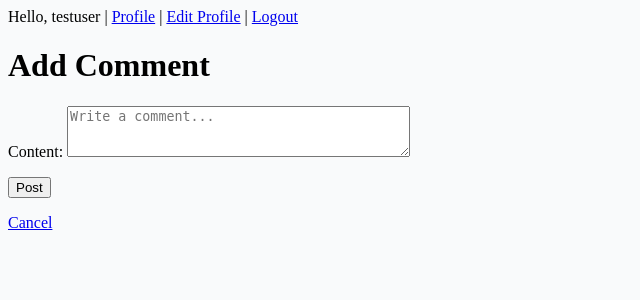
After one commit to IjeomaBenny/Alx_DjangoLearnLab, a Django app: page /post/1/comments/new/ in a window 1280 px wide. The commit adds this page. Shown: the top 300 px of the page, without its empty margins (0-640 px from the left). Run offline with Django 5.2, Linux system fonts and the light colour scheme; a user stored in the database is signed in.

Commit message:
Comments: model, form, views, URLs, templates

```diff
--- a/django_blog/blog/forms.py
+++ b/django_blog/blog/forms.py
@@ -2,6 +2,7 @@ from .models import Post
 from django import forms
 from django.contrib.auth.forms import UserCreationForm
 from django.contrib.auth.models import User
+from .models import Comment
 
 class RegisterForm(UserCreationForm):
     email = forms.EmailField(required=True)
@@ -20,3 +21,15 @@ class PostForm(forms.ModelForm):
     class Meta:
         model = Post
         fields = ("title", "content")   # author set automatically in the view
+
+
+
+#  Comment
+
+class CommentForm(forms.ModelForm):
+    class Meta:
+        model = Comment
+        fields = ("content",)
+        widgets = {
+            "content": forms.Textarea(attrs={"rows": 3, "placeholder": "Write a comment..."})
+        }
--- a/django_blog/blog/models.py
+++ b/django_blog/blog/models.py
@@ -1,5 +1,6 @@
 from django.db import models
 from django.contrib.auth.models import User
+from django.urls import reverse  # add this
 
 class Post(models.Model):
     title = models.CharField(max_length=200)
@@ -10,7 +11,29 @@ class Post(models.Model):
     def __str__(self):
         return self.title
 
+    def get_absolute_url(self):
+        return reverse('post-detail', args=[self.pk])
 
+
+
+# ... your Post model is above ...
+
+class Comment(models.Model):
+    post = models.ForeignKey('Post', on_delete=models.CASCADE, related_name='comments')
+    author = models.ForeignKey(User, on_delete=models.CASCADE, related_name='comments')
+    content = models.TextField()
+    created_at = models.DateTimeField(auto_now_add=True)
+    updated_at = models.DateTimeField(auto_now=True)
+
+    class Meta:
+        ordering = ['created_at']  # oldest → newest (nice for reading)
+
+    def __str__(self):
+        return f"Comment by {self.author.username} on {self.post.title}"
+
+    def get_absolute_url(self):
+        # after create/update/delete we can go back to the post detail
+        return reverse('post-detail', args=[self.post_id])
 
 
 
--- /dev/null
+++ b/django_blog/blog/templates/blog/comment_form.html
@@ -0,0 +1,10 @@
+{% extends "blog/base.html" %}
+{% block content %}
+<h1>{% if object %}Edit Comment{% else %}Add Comment{% endif %}</h1>
+<form method="post">
+  {% csrf_token %}
+  {{ form.as_p }}
+  <button type="submit">{% if object %}Save{% else %}Post{% endif %}</button>
+</form>
+<p><a href="{% if object %}{% url 'post-detail' object.post.pk %}{% else %}{{ request.META.HTTP_REFERER|default:'/' }}{% endif %}">Cancel</a></p>
+{% endblock %}
--- a/django_blog/blog/urls.py
+++ b/django_blog/blog/urls.py
@@ -24,6 +24,12 @@ urlpatterns = [
 
     # List route (needed for templates/success_url)
     path('posts/', views.PostListView.as_view(), name='post-list'),
+
+
+    # Comment routes
+    path('post/<int:post_pk>/comments/new/', views.CommentCreateView.as_view(), name='comment-create'),
+    path('comments/<int:pk>/update/', views.CommentUpdateView.as_view(), name='comment-update'),
+    path('comments/<int:pk>/delete/', views.CommentDeleteView.as_view(), name='comment-delete'),
 ]
 
 
--- a/django_blog/blog/views.py
+++ b/django_blog/blog/views.py
@@ -11,6 +11,12 @@ from django.views.generic import ListView, DetailView, CreateView, UpdateView, D
 
 from .models import Post
 from .forms import PostForm
+
+from django.contrib.auth.mixins import LoginRequiredMixin, UserPassesTestMixin
+from django.views.generic import CreateView, UpdateView, DeleteView
+from django.shortcuts import get_object_or_404
+from .models import Post, Comment
+from .forms import CommentForm
 
 
 
@@ -84,3 +90,44 @@ class PostDeleteView(LoginRequiredMixin, UserPassesTestMixin, DeleteView):
 
     def test_func(self):
         return self.get_object().author == self.request.user
+
+
+# CREATE COMMENT FORM
+class CommentCreateView(LoginRequiredMixin, CreateView):
+    model = Comment
+    form_class = CommentForm
+    template_name = "blog/comment_form.html"
+
+    def form_valid(self, form):
+        post = get_object_or_404(Post, pk=self.kwargs["post_pk"])
+        form.instance.post = post
+        form.instance.author = self.request.user
+        return super().form_valid(form)
+
+    def get_success_url(self):
+        return self.object.post.get_absolute_url()
+
+
+# UPDATE COMMENT FORM
+class CommentUpdateView(LoginRequiredMixin, UserPassesTestMixin, UpdateView):
+    model = Comment
+    form_class = CommentForm
+    template_name = "blog/comment_form.html"
+
+    def test_func(self):
+        return self.get_object().author == self.request.user
+
+    def get_success_url(self):
+        return self.object.post.get_absolute_url()
+
+
+# DELETE COMMENT FORM
+class CommentDeleteView(LoginRequiredMixin, UserPassesTestMixin, DeleteView):
+    model = Comment
+    template_name = "blog/comment_confirm_delete.html"
+
+    def test_func(self):
+        return self.get_object().author == self.request.user
+
+    def get_success_url(self):
+        return self.object.post.get_absolute_url()
```
Also changed, not shown: django_blog/blog/templates/blog/comment_confirm_delete.html (added, +11 -0 lines), django_blog/blog/templates/blog/post_detail.html (+48 -3 lines).
